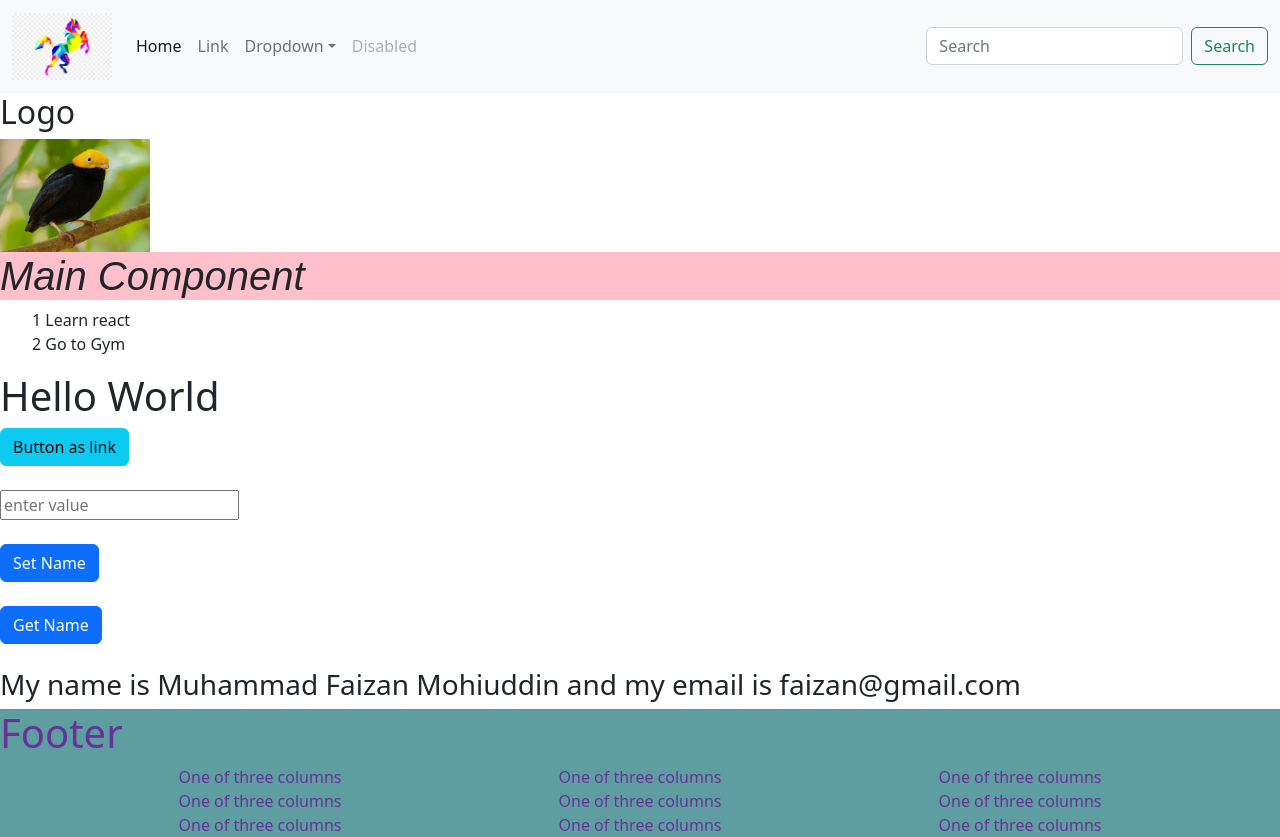
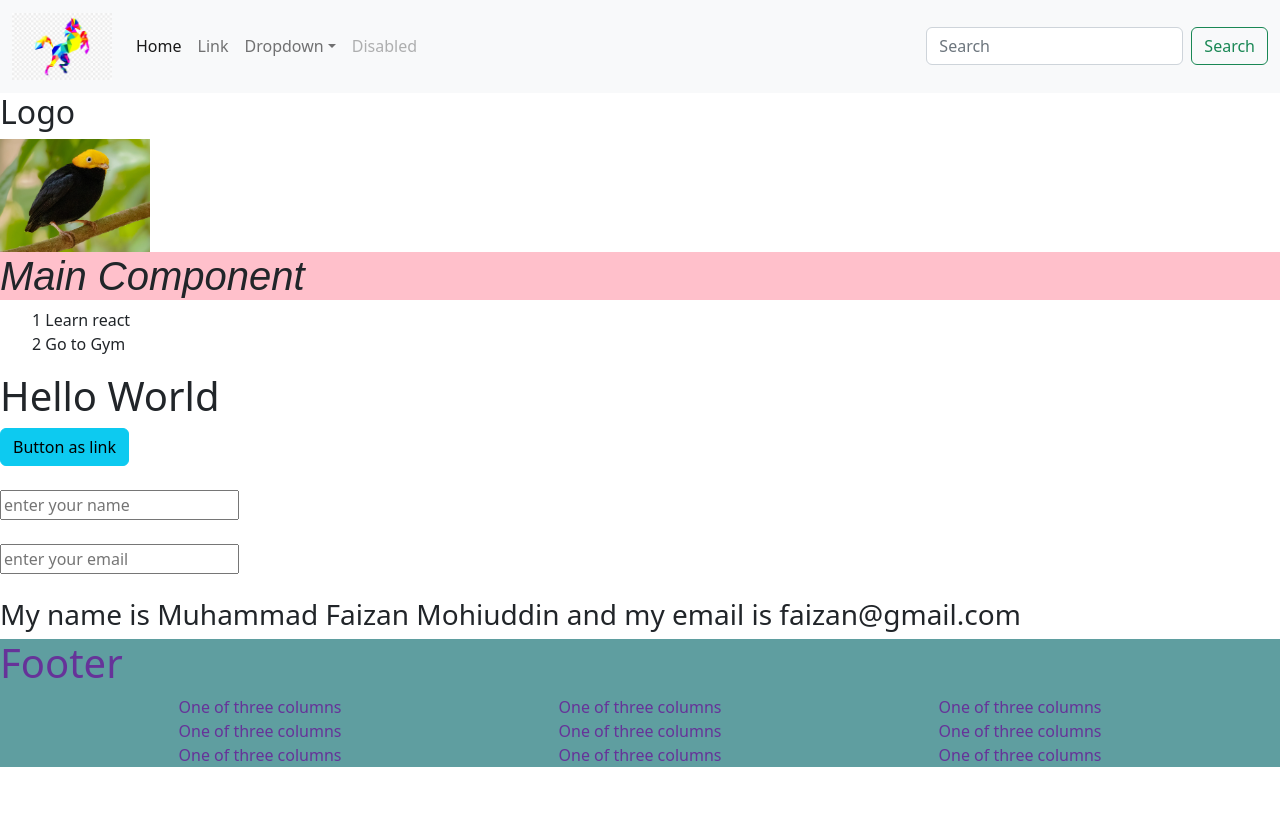
Before and after one commit to faizan542/react-practice, a React (Create React App) app: page / in a window 1280 px wide. After the commit the page ends 800 px from the top, so only its background shows below. Built offline with nearby package versions, Linux system fonts and the light colour scheme.

Commit message:
ComOne file

```diff
--- a/src/components/ComOne.jsx
+++ b/src/components/ComOne.jsx
@@ -2,23 +2,34 @@ import React, { Component } from 'react'
 import { Button } from 'react-bootstrap';
 import ManakinBird from '../images/manakin.jpg';
 class ComOne extends Component {
-    constructor(){
+    constructor() {
         super();
         this.state = {
             myName: "Muhammad Faizan Mohiuddin",
-            email: "faizan@gmail.com"
+            email: "faizan@gmail.com",
+            myValue: ""
         };
     };
 
-    set_name = ()=>{
+    set_name = () => {
         this.setState({
-            myName: "Muhammad Ali"
+            myName: this.state.myValue
         })
     }
 
-    get_name = ()=>{
+
+    get_name = () => {
         console.log(this.state.myName)
     }
+
+    set_value(e) {
+        this.setState({
+            [e.target.name]: e.target.value
+        })
+        console.log(e.target.name)
+        console.log(e.target.value)
+    };
+
     render() {
         return (
             <div>
@@ -26,12 +37,17 @@ class ComOne extends Component {
                 <Button as="a" variant="info">
                     Button as link
                 </Button>
-<br /><br />
-                <input type="text" placeholder='enter value'/> <br /><br />
-                <button className='btn btn-primary' onClick={this.set_name}>Set Name</button><br /><br />
-                <button className='btn btn-primary' onClick={this.get_name}>Get Name</button><br /><br />
+                <br /><br />
+                {/* <input type="text" placeholder='enter your name' onChange={(e)=>this.setState({myName: e.target.value})}/> <br /><br /> */}
+                {/* <input type="text" placeholder='enter your name' onChange={(e) => this.setState({ myValue: e.target.value })} /> <br /><br /> */}
+                <input type="text" name='name' placeholder='enter your name' onChange={(e) => this.set_value(e)} /> <br /><br />
+                <input type="text" name='email' placeholder='enter your email' onChange={(e) => this.set_value(e)} /> <br /><br />
 
                 <h3>My name is {this.state.myName} and my email is {this.state.email}</h3>
+
+                {/* <button className='btn btn-primary' onClick={this.set_name}>Set Name</button><br /><br />
+                <button className='btn btn-primary' onClick={this.get_name}>Get Name</button><br /><br /> */}
+
             </div>
         )
     }
```
